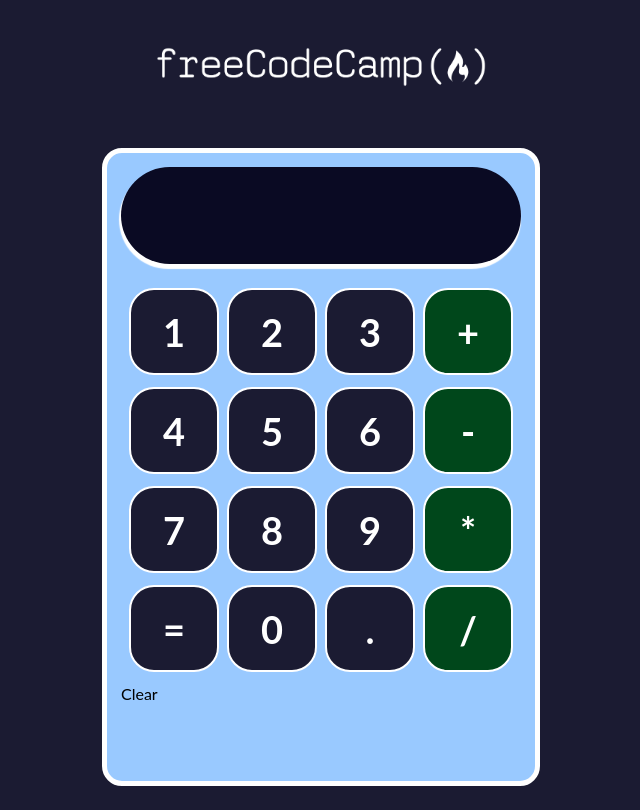
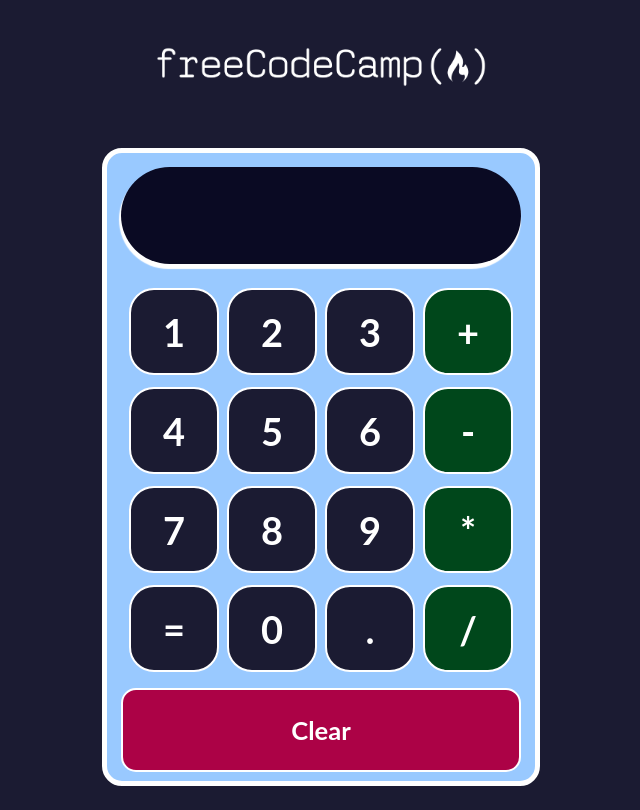
Before and after one commit to JonathanDevs/calculadora-react, a React (Create React App) app: page / in a window 1280 px wide. Shown: the whole page, without its empty margins (319-959 px from the left). Built offline with nearby package versions, Linux system fonts and the light colour scheme.

Commit message:
Estilo para el botón clear

```diff
--- a/src/componentes/BotonClear.js
+++ b/src/componentes/BotonClear.js
@@ -1,4 +1,6 @@
-import React from 'react'
+import React from 'react';
+import '../stylesheet/BotonClear.css';
+
 
 const BotonClear = (props) =>(
     <div className='boton-clear'>
--- /dev/null
+++ b/src/stylesheet/BotonClear.css
@@ -0,0 +1,20 @@
+.boton-clear{
+  height: 80px;
+  font-size: 1.6em;
+  display: flex;
+  flex: 1;
+  background-color: #ac0246;
+  margin-top: 8px;
+  justify-content: center;
+  align-items: center;
+  font-weight: bold;
+  color: #fff;
+  border: 2px solid #fff;
+  cursor: pointer;
+  border-radius: 15px;
+}
+
+.boton-clear:hover{
+  background-color: #ebb000;
+  border-radius: 15px;
+}
```
